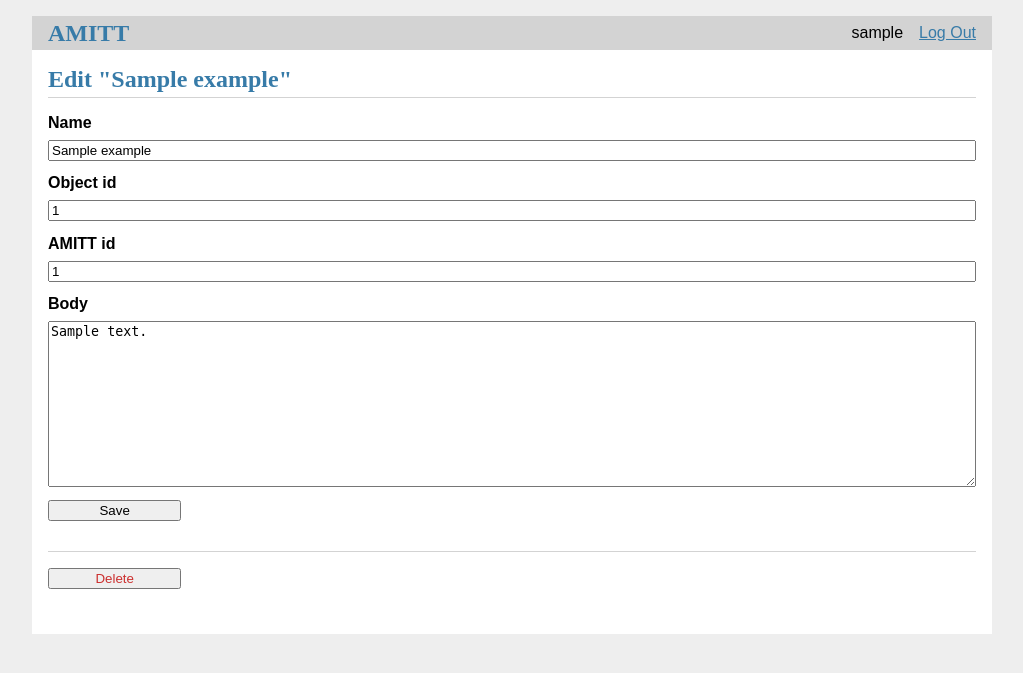
After one commit to cogsec-collaborative/Amittsite, a Flask app: page /example/1/update in a window 1280 px wide. The commit adds this page. Shown: the top 673 px of the page, without its empty margins (128-1151 px from the left). Run offline with Flask 2, Linux system fonts and the light colour scheme; a user stored in the database is signed in; tables that the repository leaves empty hold one stand-in row (values such as "Sample post"); some libraries are stand-ins or nearby versions.

Commit message:
added examples

```diff
--- a/amittsite/__init__.py
+++ b/amittsite/__init__.py
@@ -9,6 +9,7 @@ from amittsite.database import db_session
 from . import auth
 from . import counter
 from . import detection
+from . import example
 from . import framework
 from . import group
 from . import incident
@@ -96,6 +97,7 @@ def create_app(test_config=None):
     app.register_blueprint(auth.bp)
     app.register_blueprint(counter.bp)
     app.register_blueprint(detection.bp)
+    app.register_blueprint(example.bp)
     app.register_blueprint(framework.bp)
     app.register_blueprint(group.bp)
     app.register_blueprint(incident.bp)
--- /dev/null
+++ b/amittsite/example.py
@@ -0,0 +1,81 @@
+from flask import (
+    Blueprint, flash, g, redirect, render_template, request, url_for
+)
+from werkzeug.exceptions import abort
+
+from amittsite.auth import login_required
+from amittsite.database import db_session
+from amittsite.models import Example
+
+
+bp = Blueprint('example', __name__, url_prefix='/example')
+
+def get_example(id, check_author=True):
+    example = Example.query.filter(Example.id == id).first()
+    if example is None:
+        abort(404, f"Example id {id} doesn't exist.")
+    return example
+
+
+@bp.route('/')
+def index():
+    examples = Example.query.all() #.order_by("amitt_id")
+    return render_template('example/index.html', examples=examples)
+
+
+@bp.route('/create', methods=('GET', 'POST'))
+@login_required
+def create():
+    if request.method == 'POST':
+        amitt_id = request.form['amitt_id']
+        object_id = request.form['object_id']
+        name = request.form['name']
+        summary = request.form['summary']
+        error = None
+
+        if not name:
+            error = 'Name is required.'
+
+        if error is not None:
+            flash(error)
+        else:
+            example = Example(amitt_id, object_id, name, summary)
+            db_session.add(example)
+            db_session.commit()
+            return redirect(url_for('example.index'))
+
+    return render_template('example/create.html')
+
+
+@bp.route('/<int:id>/update', methods=('GET', 'POST'))
+@login_required
+def update(id):
+    example = get_example(id)
+
+    if request.method == 'POST':
+        name = request.form['name']
+        summary = request.form['summary']
+        error = None
+
+        if not name:
+            error = 'Name is required.'
+
+        if error is not None:
+            flash(error)
+        else:
+            example.name = name
+            example.summary = summary
+            db_session.add(example)
+            db_session.commit()
+            return redirect(url_for('example.index'))
+
+    return render_template('example/update.html', example=example)
+
+
+@bp.route('/<int:id>/delete', methods=('POST',))
+@login_required
+def delete(id):
+    example = get_example(id)
+    db_session.delete(example)
+    db_session.commit()
+    return redirect(url_for('example.index'))
--- /dev/null
+++ b/amittsite/templates/example/update.html
@@ -0,0 +1,26 @@
+{% extends 'base.html' %}
+
+{% block header %}
+  <h1>{% block title %}Edit "{{ example.name }}"{% endblock %}</h1>
+{% endblock %}
+
+{% block content %}
+  <form method="post">
+    <label for="name">Name</label>
+    <input name="name" id="name"
+      value="{{ request.form['name'] or example.name }}" required>
+    <label for="object_id">Object id</label>
+    <input name="object_id" id="object_id"
+      value="{{ request.form['object_id'] or example.object_id }}" required>
+    <label for="amitt_id">AMITT id</label>
+    <input name="amitt_id" id="amitt_id"
+      value="{{ request.form['amitt_id'] or example.amitt_id }}" required>
+    <label for="summary">Body</label>
+    <textarea name="summary" id="summary">{{ request.form['summary'] or example.summary }}</textarea>
+    <input type="submit" value="Save">
+  </form>
+  <hr>
+  <form action="{{ url_for('example.delete', id=example.id) }}" method="post">
+    <input class="danger" type="submit" value="Delete" onclick="return confirm('Are you sure?');">
+  </form>
+{% endblock %}
--- a/amittsite/templates/index.html
+++ b/amittsite/templates/index.html
@@ -33,6 +33,7 @@ Framework objects:
 Datasets:
 <ul>
     <li><a class="incident" href="{{ url_for('incident.index') }}">Incidents</a></li>
+    <li><a class="example" href="{{ url_for('example.index') }}">Examples</a></li>
     <li><a class="group" href="{{ url_for('group.index') }}">Groups</a></li>
     <li><a class="tool" href="{{ url_for('tool.index') }}">Tools</a></li>
 </ul>
```
Also changed, not shown: amittsite/models.py (+19 -0 lines), amittsite/technique.py (+8 -5 lines), amittsite/templates/example/create.html (added, +19 -0 lines), amittsite/templates/example/index.html (added, +24 -0 lines), amittsite/templates/technique/view.html (+9 -0 lines), 2 other files.
